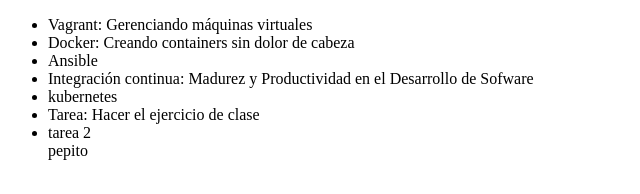
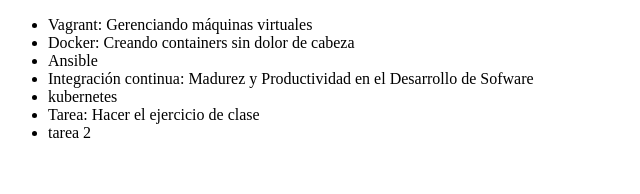
Before and after one commit to fenix301/oracle-alura, a plain HTML site: page index.html in a window 1280 px wide. Shown: the full height of the page, 0-640 px from the left. Drawn offline with Linux system fonts and the light colour scheme.

Commit message:
tarea 2.0

```diff
--- a/index.html
+++ b/index.html
@@ -13,7 +13,6 @@
          <li>kubernetes</li>
          <li>Tarea: Hacer el ejercicio de clase</li>
          <li>tarea 2</li>
-         pepito
      </ul>
 </body>
 </html>
```
